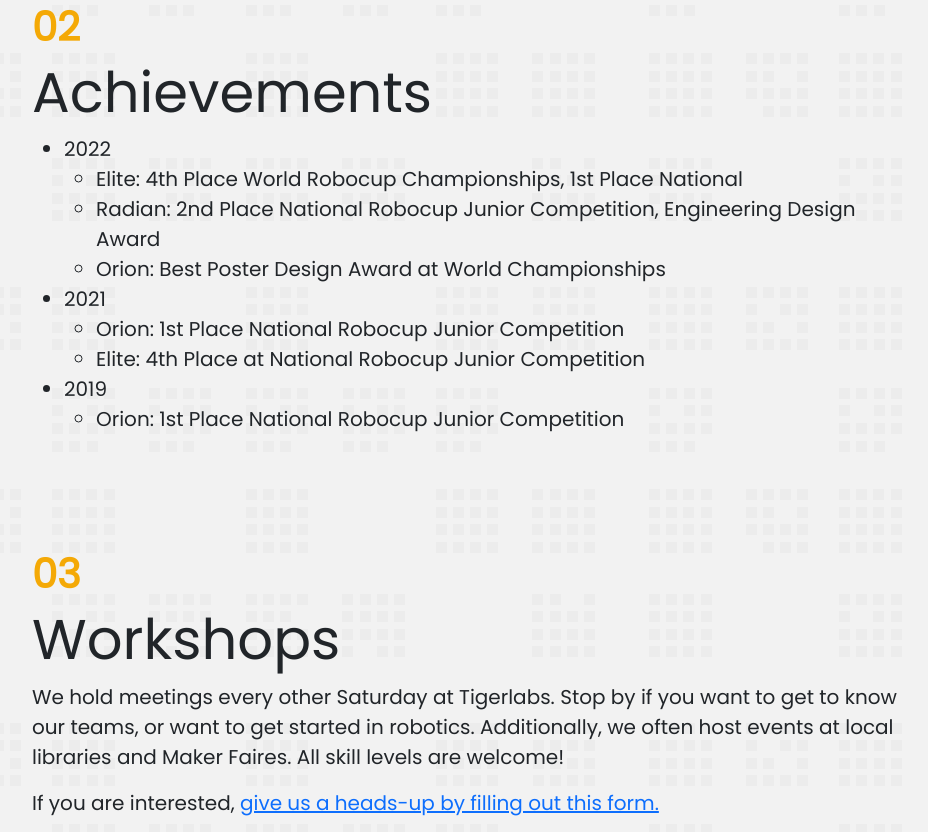
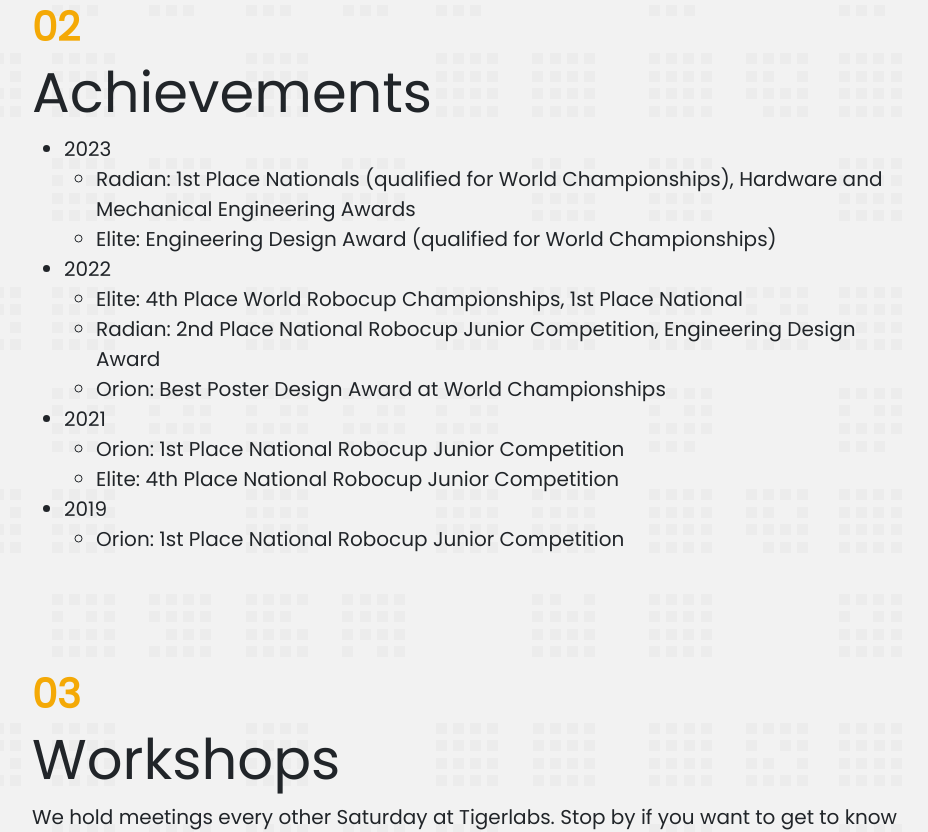
Before and after one commit to soccer-robotics/psr, a plain HTML site: page index.html in a window 1280 px wide. Shown: the part 1488-2320 px from the top of the page, without its empty margins (166-1094 px from the left). Drawn offline with nearby package versions, Linux system fonts and the light colour scheme; grey boxes are pictures that could not be loaded.

Commit message:
update results

```diff
--- a/index.html
+++ b/index.html
@@ -63,6 +63,13 @@
             <h1 class="display-4">Achievements</h1>
             <ul>
                 <li>
+                    2023
+                    <ul>
+                        <li>Radian: 1st Place Nationals (qualified for World Championships), Hardware and Mechanical Engineering Awards</li>
+                        <li>Elite: Engineering Design Award (qualified for World Championships)</li>
+                    </ul>
+                </li>
+                <li>
                     2022
                     <ul>
                         <li>Elite: 4th Place World Robocup Championships, 1st Place National</li>
@@ -74,7 +81,7 @@
                     2021
                     <ul>
                         <li>Orion: 1st Place National Robocup Junior Competition</li>
-                        <li>Elite: 4th Place at National Robocup Junior Competition</li>
+                        <li>Elite: 4th Place National Robocup Junior Competition</li>
                     </ul>
                 </li>
                 <li>
@@ -210,9 +217,10 @@
                         </div>
                     </div>
                 </div>
+                <!--
                 <div class="col-md-4">
                     <div class="card">
-                        <!--<img class="card-img-top" src="assets/placeholder.jpg" alt="Card image cap">-->
+                        <img class="card-img-top" src="assets/placeholder.jpg" alt="Card image cap">
                         <div class="card-body">
                             <h4 class="card-title">Shadow</h4>
                             <p class="card-text">
@@ -223,6 +231,7 @@
                         </div>
                     </div>
                 </div>
+                -->
             </div>
         </div>
         <br><br><br><br>
```
